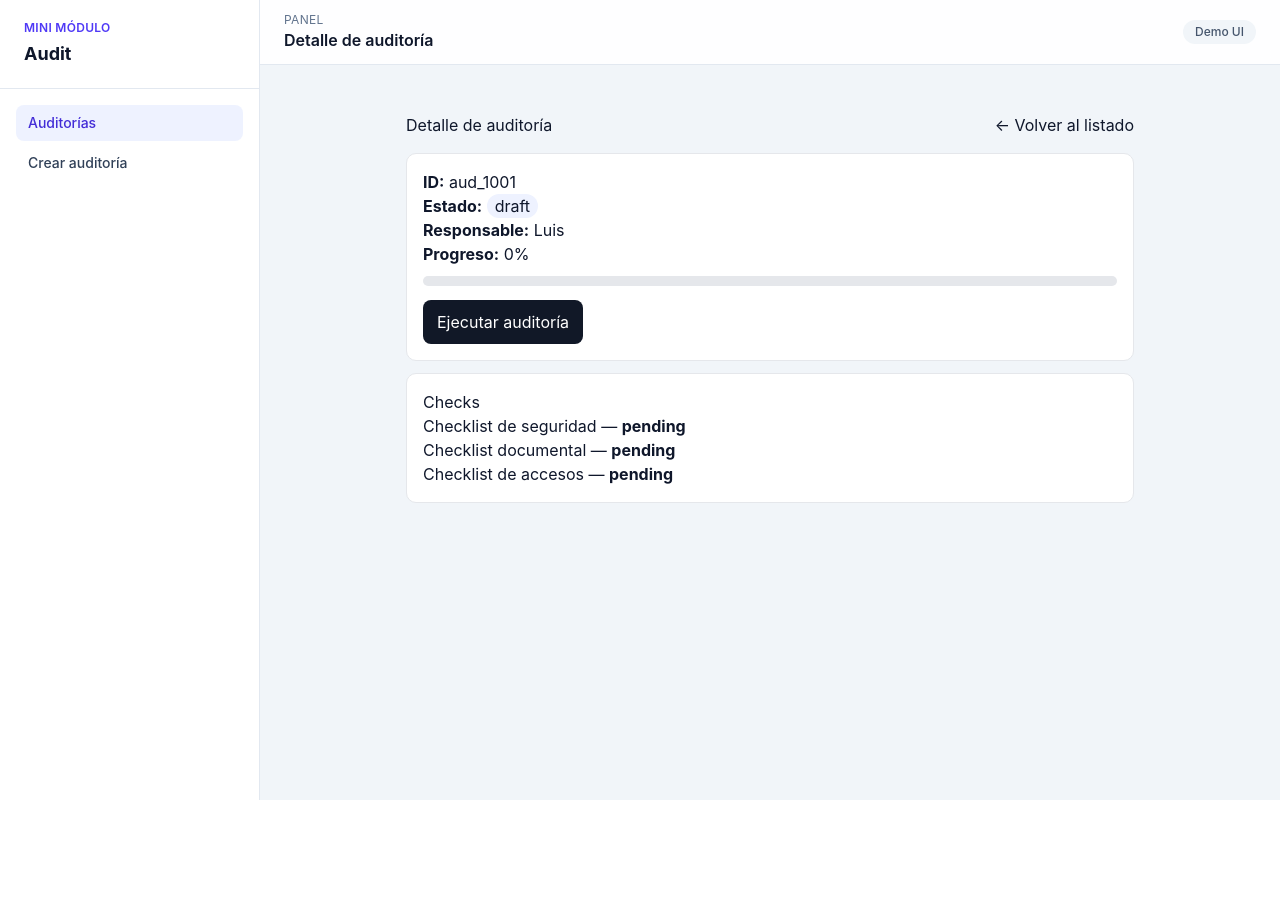
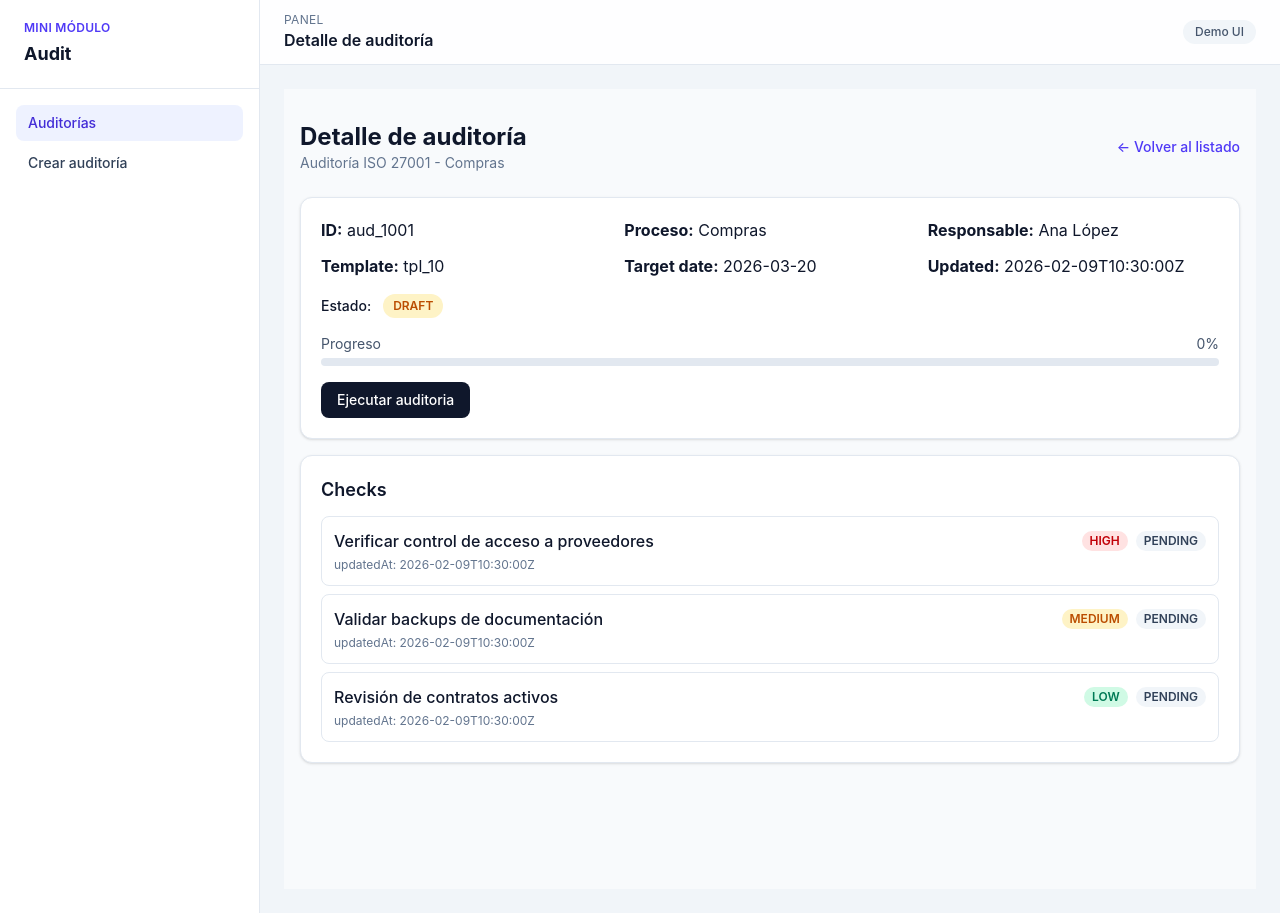
Before and after one commit to Paradels/Mini-Modulo-Audit, a Vue app: page /audits/aud_1001 in a window 1280 px wide. Before the commit the page ends 800 px from the top, so only its background shows below. Built offline with nearby package versions, Linux system fonts and the light colour scheme.

Commit message:
feat(views): implement audit flows with loading, empty/error states, and URL filters

```diff
--- a/src/views/AuditDetailView.vue
+++ b/src/views/AuditDetailView.vue
@@ -1,33 +1,106 @@
+<!-- filepath: /mnt/c/Users/LUISM/OneDrive/Escritorio/Prueba Tec/Mini-Modulo-Audit/src/views/AuditDetailView.vue -->
 <template>
-  <section class="page">
-    <header class="header">
-      <h1>Detalle de auditoría</h1>
-      <router-link to="/audits">← Volver al listado</router-link>
+  <section class="min-h-screen bg-slate-50">
+    <div class="mx-auto max-w-5xl px-4 py-8">
+      <header class="mb-6 flex items-center justify-between">
+        <div>
+          <h1 class="text-2xl font-bold text-slate-900">
+            Detalle de auditoría
+          </h1>
+          <p class="text-sm text-slate-500">{{ audit.name }}</p>
+        </div>
+        <router-link
+          to="/audits"
+          class="text-sm font-medium text-indigo-600 hover:text-indigo-700"
+        >
+          ← Volver al listado
+        </router-link>
       </header>
-
-    <article class="card">
-      <p><strong>ID:</strong> {{ audit.id }}</p>
-      <p><strong>Estado:</strong> <span class="badge">{{ audit.status }}</span></p>
-      <p><strong>Responsable:</strong> {{ audit.responsible }}</p>
-      <p><strong>Progreso:</strong> {{ audit.progress }}%</p>
-
-      <div class="bar">
-        <div class="bar-fill" :style="{ width: audit.progress + '%' }"></div>
+      <main>
+        <article
+          class="mb-4 rounded-xl border border-slate-200 bg-white p-5 shadow-sm"
+        >
+          <div>
+            <ul class="grid gap-3 sm:grid-cols-2 lg:grid-cols-3">
+              <li><strong>ID:</strong> {{ audit.id }}</li>
+              <li><strong>Proceso:</strong> {{ audit.process }}</li>
+              <li><strong>Responsable:</strong> {{ audit.owner.name }}</li>
+              <li><strong>Template:</strong> {{ audit.templateId }}</li>
+              <li><strong>Target date:</strong> {{ audit.targetDate }}</li>
+              <li><strong>Updated:</strong> {{ audit.updatedAt }}</li>
+            </ul>
           </div>
 
-      <button :disabled="running || audit.progress === 100" @click="runAudit">
-        {{ running ? 'Ejecutando...' : 'Ejecutar auditoría' }}
+          <div class="mt-4 flex items-center gap-3">
+            <span class="text-sm font-medium">Estado:</span>
+            <span
+              class="rounded-full px-2.5 py-1 text-xs font-semibold"
+              :class="auditStatusClass(audit.status)"
+            >
+              {{ audit.status }}
+            </span>
+          </div>
+
+          <div class="mt-4">
+            <div
+              class="mb-1 flex items-center justify-between text-sm text-slate-600"
+            >
+              <span>Progreso</span>
+              <span>{{ audit.progress }}%</span>
+            </div>
+            <div class="h-2 w-full overflow-hidden rounded-full bg-slate-200">
+              <div
+                class="h-full rounded-full bg-emerald-500 transition-all"
+                :style="{ width: `${audit.progress}%` }"
+              />
+            </div>
+          </div>
+
+          <button
+            class="mt-4 rounded-lg bg-slate-900 px-4 py-2 text-sm font-medium text-white hover:bg-slate-700 disabled:cursor-not-allowed disabled:opacity-50"
+            :disabled="running || audit.status === status.DONE"
+            @click="runAudit"
+          >
+            {{ running ?  status.EXECUTING : status.INIT }}
           </button>
         </article>
 
-    <article class="card">
-      <h2>Checks</h2>
-      <ul>
-        <li v-for="check in audit.checks" :key="check.id">
-          {{ check.name }} — <strong>{{ check.status }}</strong>
+        <article
+          class="rounded-xl border border-slate-200 bg-white p-5 shadow-sm"
+        >
+          <h2 class="mb-3 text-lg font-semibold text-slate-900">Checks</h2>
+
+          <ul class="space-y-2">
+            <li
+              v-for="check in audit.checks"
+              :key="check.id"
+              class="rounded-lg border border-slate-200 p-3"
+            >
+              <div class="flex flex-wrap items-center justify-between gap-2">
+                <p class="font-medium text-slate-900">{{ check.title }}</p>
+                <div class="flex items-center gap-2">
+                  <span
+                    class="rounded-full px-2 py-0.5 text-xs font-semibold"
+                    :class="priorityClass(check.priority)"
+                  >
+                    {{ check.priority }}
+                  </span>
+                  <span
+                    class="rounded-full px-2 py-0.5 text-xs font-semibold"
+                    :class="checkStatusClass(check.status)"
+                  >
+                    {{ check.status }}
+                  </span>
+                </div>
+              </div>
+              <p class="mt-1 text-xs text-slate-500">
+                updatedAt: {{ check.updatedAt }}
+              </p>
             </li>
           </ul>
         </article>
+      </main>
+    </div>
   </section>
 </template>
 
@@ -38,84 +111,150 @@ import { useRoute } from "vue-router";
 const route = useRoute();
 const running = ref(false);
 
+const status = {
+  DRAFT: "DRAFT",
+  IN_PROGRESS: "IN_PROGRESS",
+  DONE: "DONE",
+  BLOCKED: "BLOCKED",
+  EXECUTING: "Ejecutando...",
+  INIT: "Ejecutar auditoria",
+};
+
+const checkStatus = {
+  PENDING: "PENDING",
+  QUEUED: "QUEUED",
+  RUNNING: "RUNNING",
+  OK: "OK",
+  KO: "KO",
+};
+
+const priorityStatus = {
+  HIGH: "HIGH",
+  MEDIUM: "MEDIUM",
+  LOW: "LOW",
+};
+
 const audit = reactive({
-  id: route.params.id || "sin-id",
-  status: "draft",
-  responsible: "Luis",
+  id: route.params.id || "aud_1001",
+  name: "Auditoría ISO 27001 - Compras",
+  process: "Compras",
+  status: status.DRAFT, // DRAFT | IN_PROGRESS | DONE | BLOCKED
   progress: 0,
+  owner: { id: "u_1", name: "Ana López" },
+  targetDate: "2026-03-20",
+  updatedAt: "2026-02-09T10:30:00Z",
+  createdAt: "2026-02-01T09:00:00Z",
+  templateId: "tpl_10",
   checks: [
-    { id: 1, name: "Checklist de seguridad", status: "pending" },
-    { id: 2, name: "Checklist documental", status: "pending" },
-    { id: 3, name: "Checklist de accesos", status: "pending" },
+    {
+      id: "chk_501",
+      title: "Verificar control de acceso a proveedores",
+      priority: priorityStatus.HIGH,
+      status: checkStatus.PENDING,
+      evidence: "",
+      reviewed: false,
+      updatedAt: "2026-02-09T10:30:00Z",
+    },
+    {
+      id: "chk_502",
+      title: "Validar backups de documentación",
+      priority: priorityStatus.MEDIUM,
+      status: checkStatus.PENDING,
+      evidence: "",
+      reviewed: false,
+      updatedAt: "2026-02-09T10:30:00Z",
+    },
+    {
+      id: "chk_503",
+      title: "Revisión de contratos activos",
+      priority: priorityStatus.LOW,
+      status: checkStatus.PENDING,
+      evidence: "",
+      reviewed: false,
+      updatedAt: "2026-02-09T10:30:00Z",
+    },
   ],
 });
 
 function runAudit() {
-  if (running.value || audit.progress === 100) return;
+  if (running.value || audit.status === status.DONE) return;
+
   running.value = true;
-  audit.status = "running";
+  audit.status = status.IN_PROGRESS;
+  audit.updatedAt = new Date().toISOString();
+
+  // 1) Marcar todos QUEUED
+  audit.checks.forEach((c) => {
+    if (c.status === checkStatus.PENDING) c.status = checkStatus.QUEUED;
+  });
 
   let i = 0;
-  const timer = setInterval(() => {
-    if (i < audit.checks.length) {
-      audit.checks[i].status = Math.random() > 0.2 ? "ok" : "fail";
-      audit.progress = Math.round(((i + 1) / audit.checks.length) * 100);
-      i++;
-    } else {
-      clearInterval(timer);
-      audit.status = "completed";
+  const executeNext = () => {
+    if (i >= audit.checks.length) {
+      const hasKO = audit.checks.some((c) => c.status === checkStatus.KO);
+      audit.status = hasKO ? status.IN_PROGRESS : status.DONE;
       running.value = false;
+      return;
     }
+
+    const current = audit.checks[i];
+    current.status = checkStatus.RUNNING;
+    current.updatedAt = new Date().toISOString();
+
+    setTimeout(() => {
+      current.status = Math.random() < 0.15 ? checkStatus.KO : checkStatus.OK;
+      current.updatedAt = new Date().toISOString();
+
+      const executed = audit.checks.filter(
+        (c) => c.status === checkStatus.OK || c.status === checkStatus.KO,
+      ).length;
+      audit.progress = Math.round((executed / audit.checks.length) * 100);
+      audit.updatedAt = new Date().toISOString();
+
+      i += 1;
+      executeNext();
     }, 700);
+  };
+
+  executeNext();
+}
+
+function priorityClass(priority) {
+  switch (priority) {
+    case priorityStatus.HIGH:
+      return "bg-red-100 text-red-700";
+    case priorityStatus.MEDIUM:
+      return "bg-amber-100 text-amber-700";
+    default:
+      return "bg-emerald-100 text-emerald-700";
+  }
+}
+
+function checkStatusClass(currentStatus) {
+  switch (currentStatus) {
+    case checkStatus.PENDING:
+      return "bg-slate-100 text-slate-700";
+    case checkStatus.QUEUED:
+      return "bg-indigo-100 text-indigo-700";
+    case checkStatus.RUNNING:
+      return "bg-blue-100 text-blue-700";
+    case checkStatus.OK:
+      return "bg-emerald-100 text-emerald-700";
+    default:
+      return "bg-rose-100 text-rose-700"; // KO
+  }
+}
+
+function auditStatusClass(auditStatus) {
+  switch (auditStatus) {
+    case status.DRAFT:
+      return "bg-amber-100 text-amber-700";
+    case status.IN_PROGRESS:
+      return "bg-blue-100 text-blue-700";
+    case status.DONE:
+      return "bg-emerald-100 text-emerald-700";
+    default:
+      return "bg-rose-100 text-rose-700"; // BLOCKED
+  }
 }
 </script>
-
-<style scoped>
-.page {
-  max-width: 760px;
-  margin: 24px auto;
-  padding: 0 16px;
-}
-.header {
-  display: flex;
-  justify-content: space-between;
-  align-items: center;
-  margin-bottom: 16px;
-}
-.card {
-  background: #fff;
-  border: 1px solid #e5e7eb;
-  border-radius: 10px;
-  padding: 16px;
-  margin-bottom: 12px;
-}
-.badge {
-  padding: 2px 8px;
-  border-radius: 999px;
-  background: #eef2ff;
-}
-.bar {
-  width: 100%;
-  height: 10px;
-  border-radius: 999px;
-  background: #e5e7eb;
-  margin: 10px 0 14px;
-  overflow: hidden;
-}
-.bar-fill {
-  height: 100%;
-  background: #22c55e;
-}
-button {
-  padding: 10px 14px;
-  border: 0;
-  border-radius: 8px;
-  background: #111827;
-  color: #fff;
-  cursor: pointer;
-}
-button:disabled {
-  opacity: 0.6;
-  cursor: not-allowed;
-}
-</style>
--- a/src/views/AuditListView.vue
+++ b/src/views/AuditListView.vue
@@ -1,17 +1,9 @@
-<!-- filepath: /mnt/c/Users/LUISM/OneDrive/Escritorio/Prueba Tec/Mini-Modulo-Audit/src/views/AuditListView.vue -->
 <template>
-  <section class="min-h-screen bg-slate-50">
-    <div class="mx-auto max-w-6xl px-4 py-8">
-      <header
-        class="mb-6 flex flex-col gap-4 sm:flex-row sm:items-center sm:justify-between"
-      >
+  <section class="mx-auto max-w-6xl">
+    <header class="mb-6 flex flex-col gap-4 sm:flex-row sm:items-center sm:justify-between">
       <div>
-          <h1 class="text-2xl font-bold text-slate-900">
-            Listado de auditorías
-          </h1>
-          <p class="text-sm text-slate-500">
-            Gestiona y revisa el estado de tus auditorías.
-          </p>
+        <h1 class="text-2xl font-bold text-slate-900">Listado de auditorías</h1>
+        <p class="text-sm text-slate-500">Gestiona y revisa el estado de tus auditorías.</p>
       </div>
 
       <router-link
@@ -22,102 +14,270 @@
       </router-link>
     </header>
 
-      <div
-        class="mb-6 rounded-xl border border-slate-200 bg-white p-4 shadow-sm"
-      >
+    <div class="mb-4 grid gap-4 sm:grid-cols-2 lg:grid-cols-4">
+      <UiCard>
+        <p class="text-xs uppercase tracking-wide text-slate-500">Total</p>
+        <p class="mt-2 text-2xl font-bold text-slate-900">{{ metrics.total }}</p>
+      </UiCard>
+      <UiCard>
+        <p class="text-xs uppercase tracking-wide text-slate-500">En progreso</p>
+        <p class="mt-2 text-2xl font-bold text-blue-700">{{ metrics.inProgress }}</p>
+      </UiCard>
+      <UiCard>
+        <p class="text-xs uppercase tracking-wide text-slate-500">Borrador</p>
+        <p class="mt-2 text-2xl font-bold text-amber-700">{{ metrics.draft }}</p>
+      </UiCard>
+      <UiCard>
+        <p class="text-xs uppercase tracking-wide text-slate-500">Terminadas</p>
+        <p class="mt-2 text-2xl font-bold text-emerald-700">{{ metrics.done }}</p>
+      </UiCard>
+    </div>
+
+    <UiCard customClass="mb-4">
+      <div class="grid gap-3 sm:grid-cols-[1fr_180px_auto]">
         <input
+          v-model="filters.search"
           type="text"
-          placeholder="Buscar auditoría..."
+          placeholder="Buscar por nombre, proceso o responsable..."
           class="w-full rounded-lg border border-slate-300 px-3 py-2 text-sm outline-none ring-indigo-200 placeholder:text-slate-400 focus:ring"
         />
+        <select
+          v-model="filters.status"
+          class="rounded-lg border border-slate-300 px-3 py-2 text-sm outline-none focus:ring-2 focus:ring-indigo-200"
+        >
+          <option value="ALL">Todos</option>
+          <option value="DRAFT">DRAFT</option>
+          <option value="IN_PROGRESS">IN_PROGRESS</option>
+          <option value="DONE">DONE</option>
+        </select>
+        <button
+          type="button"
+          class="rounded-lg border border-slate-300 px-4 py-2 text-sm font-medium text-slate-700 hover:bg-slate-100"
+          @click="resetFilters"
+        >
+          Limpiar
+        </button>
       </div>
+    </UiCard>
 
-      <div class="grid items-stretch gap-4 sm:grid-cols-2 lg:grid-cols-3">
-        <article
-          v-for="audit in audits"
-          :key="audit.id"
-          class="h-full rounded-xl border border-slate-200 bg-white p-5 shadow-sm transition hover:-translate-y-0.5 hover:shadow-md flex flex-col"
+    <UiCard v-if="loading">
+      <div class="space-y-3">
+        <UiSkeleton customClass="h-4 w-40" />
+        <UiSkeleton customClass="h-10 w-full" />
+        <UiSkeleton customClass="h-10 w-full" />
+        <UiSkeleton customClass="h-10 w-full" />
+      </div>
+    </UiCard>
+
+    <UiCard v-else-if="error" customClass="border-rose-200 bg-rose-50">
+      <p class="text-sm font-medium text-rose-700">{{ error }}</p>
+      <button
+        type="button"
+        class="mt-3 rounded-lg bg-rose-600 px-3 py-2 text-sm font-medium text-white hover:bg-rose-700"
+        @click="retry"
       >
-          <!-- contenido que crece -->
-          <div class="flex-1">
-            <div class="mb-3 flex items-start justify-between gap-2">
-              <h2 class="text-base font-semibold text-slate-900 min-h-[56px]">
-                {{ audit.name }}
-              </h2>
-              <span
-                class="rounded-full px-2.5 py-1 text-xs font-medium whitespace-nowrap"
-                :class="
-                  audit.status === 'DRAFT'
-                    ? 'bg-amber-100 text-amber-700'
-                    : 'bg-blue-100 text-blue-700'
-                "
-              >
-                {{ audit.status }}
-              </span>
+        Reintentar
+      </button>
+    </UiCard>
+
+    <UiCard v-else-if="rows.length === 0" customClass="text-center">
+      <p class="text-sm font-medium text-slate-700">No hay auditorías para esos filtros.</p>
+      <p class="mt-1 text-xs text-slate-500">Prueba limpiando búsqueda o cambiando el estado.</p>
+    </UiCard>
+
+    <UiTable v-else :columns="columns" :rows="rows">
+      <template #cell-name="{ row }">
+        <div>
+          <p class="font-medium text-slate-900">{{ row.name }}</p>
+          <p class="text-xs text-slate-500">{{ row.process }}</p>
         </div>
+      </template>
 
-            <p class="text-sm text-slate-600">
-              Proceso: <span class="font-medium">{{ audit.process }}</span>
-            </p>
-            <p class="text-sm text-slate-600">
-              Responsable:
-              <span class="font-medium">{{ audit.owner.name }}</span>
-            </p>
+      <template #cell-status="{ row }">
+        <UiBadge :tone="statusTone(row.status)">{{ row.status }}</UiBadge>
+      </template>
 
-            <div class="mt-4">
-              <div
-                class="mb-1 flex items-center justify-between text-xs text-slate-500"
-              >
-                <span>Progreso</span>
-                <span>{{ audit.progress }}%</span>
-              </div>
+      <template #cell-owner="{ row }">
+        {{ row.owner.name }}
+      </template>
+
+      <template #cell-progress="{ row }">
+        <div class="w-36">
+          <p class="mb-1 text-xs text-slate-500">{{ row.progress }}%</p>
           <div class="h-2 w-full overflow-hidden rounded-full bg-slate-200">
-                <div
-                  class="h-full rounded-full bg-emerald-500 transition-all"
-                  :style="{ width: `${audit.progress}%` }"
-                />
+            <div class="h-full rounded-full bg-emerald-500" :style="{ width: `${row.progress}%` }" />
           </div>
         </div>
-          </div>
+      </template>
 
-          <!-- botón siempre abajo -->
+      <template #cell-actions="{ row }">
+        <div class="flex items-center gap-2">
           <router-link
-            :to="`/audits/${audit.id}`"
-            class="mt-4 inline-flex w-full items-center justify-center rounded-lg bg-slate-900 px-3 py-2 text-sm font-medium text-white transition hover:bg-slate-700"
+            :to="`/audits/${row.id}`"
+            class="rounded-md bg-slate-900 px-2.5 py-1.5 text-xs font-medium text-white hover:bg-slate-700"
           >
             Ver detalle
           </router-link>
-        </article>
+          <button
+            type="button"
+            class="rounded-md border border-slate-300 px-2.5 py-1.5 text-xs font-medium text-slate-700 hover:bg-slate-100"
+            @click="openPreview(row)"
+          >
+            Preview
+          </button>
         </div>
-    </div>
+      </template>
+    </UiTable>
+
+    <UiModal :open="previewOpen" title="Resumen de auditoría" @close="previewOpen = false">
+      <template v-if="selectedAudit">
+        <p><strong>ID:</strong> {{ selectedAudit.id }}</p>
+        <p><strong>Nombre:</strong> {{ selectedAudit.name }}</p>
+        <p><strong>Estado:</strong> {{ selectedAudit.status }}</p>
+        <p><strong>Responsable:</strong> {{ selectedAudit.owner.name }}</p>
+      </template>
+    </UiModal>
+
+    <UiToast :open="toast.open" :message="toast.message" :tone="toast.tone" />
   </section>
 </template>
 
 <script setup>
-const audits = [
-  {
-    id: "aud_1001",
-    name: "Auditoría ISO 27001 - Compras",
-    process: "Compras",
-    status: "DRAFT",
-    progress: 0,
-    owner: { id: "u_1", name: "Ana López" },
-    targetDate: "2026-03-20",
-    updatedAt: "2026-02-09T10:30:00Z",
-    createdAt: "2026-02-01T09:00:00Z",
-    templateId: "tpl_10",
+import { computed, onMounted, reactive, ref, watch } from "vue";
+import { useRoute, useRouter } from "vue-router";
+import UiBadge from "../components/ui/UiBadge.vue";
+import UiCard from "../components/ui/UiCard.vue";
+import UiModal from "../components/ui/UiModal.vue";
+import UiSkeleton from "../components/ui/UiSkeleton.vue";
+import UiTable from "../components/ui/UiTable.vue";
+import UiToast from "../components/ui/UiToast.vue";
+import { fetchAudits } from "../services/auditService";
+
+const route = useRoute();
+const router = useRouter();
+
+const loading = ref(false);
+const error = ref("");
+const rows = ref([]);
+const previewOpen = ref(false);
+const selectedAudit = ref(null);
+
+const filters = reactive({
+  search: typeof route.query.search === "string" ? route.query.search : "",
+  status: typeof route.query.status === "string" ? route.query.status : "ALL",
+});
+
+const toast = reactive({
+  open: false,
+  message: "",
+  tone: "info",
+});
+
+const columns = [
+  { key: "name", label: "Auditoría" },
+  { key: "status", label: "Estado" },
+  { key: "owner", label: "Responsable" },
+  { key: "progress", label: "Progreso" },
+  { key: "actions", label: "Acciones" },
+];
+
+const metrics = computed(() => {
+  const countBy = (status) => rows.value.filter((audit) => audit.status === status).length;
+  return {
+    total: rows.value.length,
+    inProgress: countBy("IN_PROGRESS"),
+    draft: countBy("DRAFT"),
+    done: countBy("DONE"),
+  };
+});
+
+function statusTone(auditStatus) {
+  switch (auditStatus) {
+    case "DONE":
+      return "success";
+    case "IN_PROGRESS":
+      return "info";
+    case "DRAFT":
+      return "warning";
+    default:
+      return "danger";
+  }
+}
+
+async function loadAudits() {
+  loading.value = true;
+  error.value = "";
+
+  try {
+    rows.value = await fetchAudits({
+      search: filters.search,
+      status: filters.status,
+      forceError: route.query.error === "1",
+    });
+  } catch (err) {
+    rows.value = [];
+    error.value = err instanceof Error ? err.message : "Error inesperado";
+  } finally {
+    loading.value = false;
+  }
+}
+
+function syncQuery() {
+  const query = {};
+
+  if (filters.search) query.search = filters.search;
+  if (filters.status !== "ALL") query.status = filters.status;
+
+  router.replace({ query });
+}
+
+function resetFilters() {
+  filters.search = "";
+  filters.status = "ALL";
+}
+
+function openPreview(audit) {
+  selectedAudit.value = audit;
+  previewOpen.value = true;
+}
+
+function showToast(message, tone = "info") {
+  toast.open = true;
+  toast.message = message;
+  toast.tone = tone;
+
+  setTimeout(() => {
+    toast.open = false;
+  }, 2500);
+}
+
+function retry() {
+  router.replace({ query: { ...route.query, error: undefined } });
+  loadAudits().then(() => {
+    showToast("Listado actualizado correctamente", "success");
+  });
+}
+
+watch(
+  () => route.query,
+  (query) => {
+    const nextSearch = typeof query.search === "string" ? query.search : "";
+    const nextStatus = typeof query.status === "string" ? query.status : "ALL";
+
+    if (filters.search !== nextSearch) filters.search = nextSearch;
+    if (filters.status !== nextStatus) filters.status = nextStatus;
   },
-  {
-    id: "aud_1002",
-    name: "Auditoría Seguridad - Accesos",
-    process: "Seguridad",
-    status: "IN_PROGRESS",
-    progress: 42,
-    owner: { id: "u_2", name: "Luis Martín" },
-    targetDate: "2026-03-25",
-    updatedAt: "2026-02-15T12:10:00Z",
-    createdAt: "2026-02-03T08:00:00Z",
-    templateId: "tpl_12",
+);
+
+watch(
+  () => [filters.search, filters.status],
+  () => {
+    syncQuery();
+    loadAudits();
   },
-];
+);
+
+onMounted(() => {
+  loadAudits();
+});
 </script>
```
Lines whose indentation alone changed are shown as unchanged.
